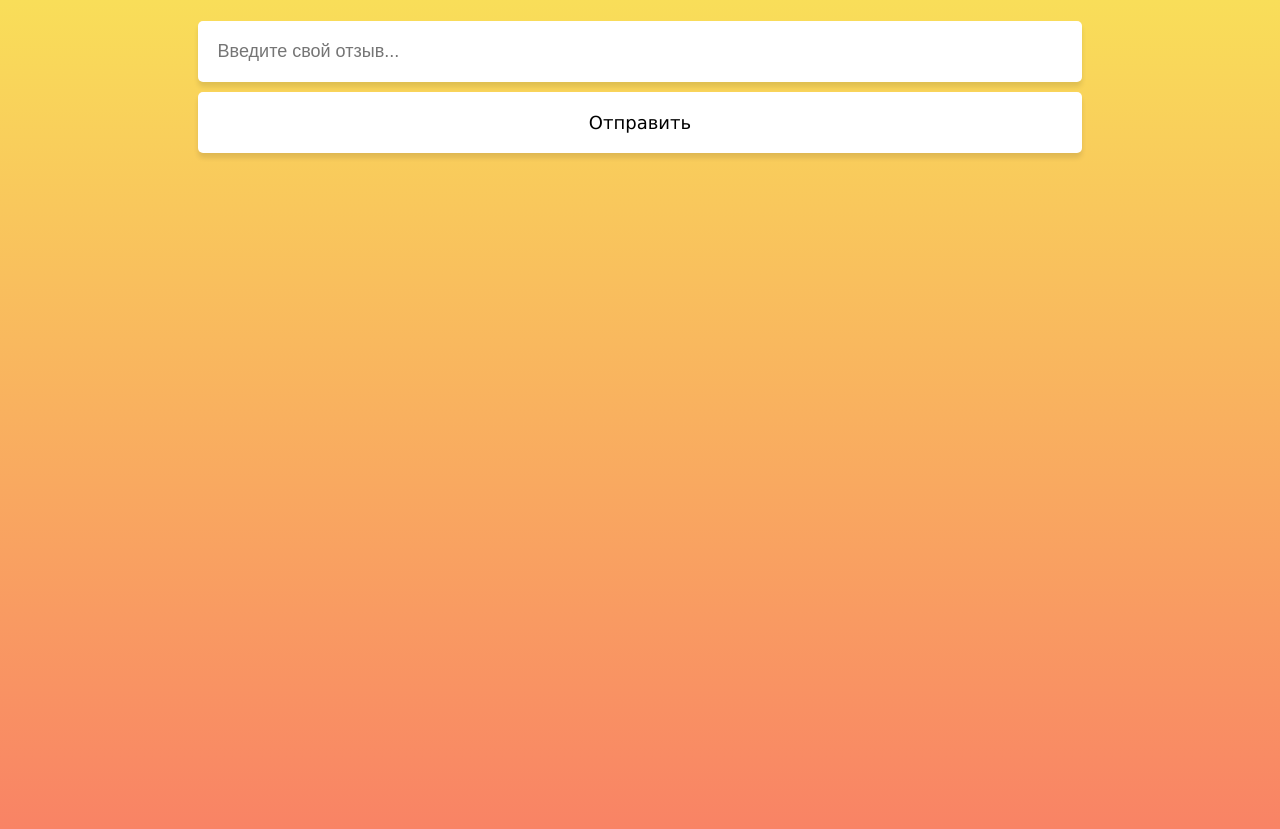
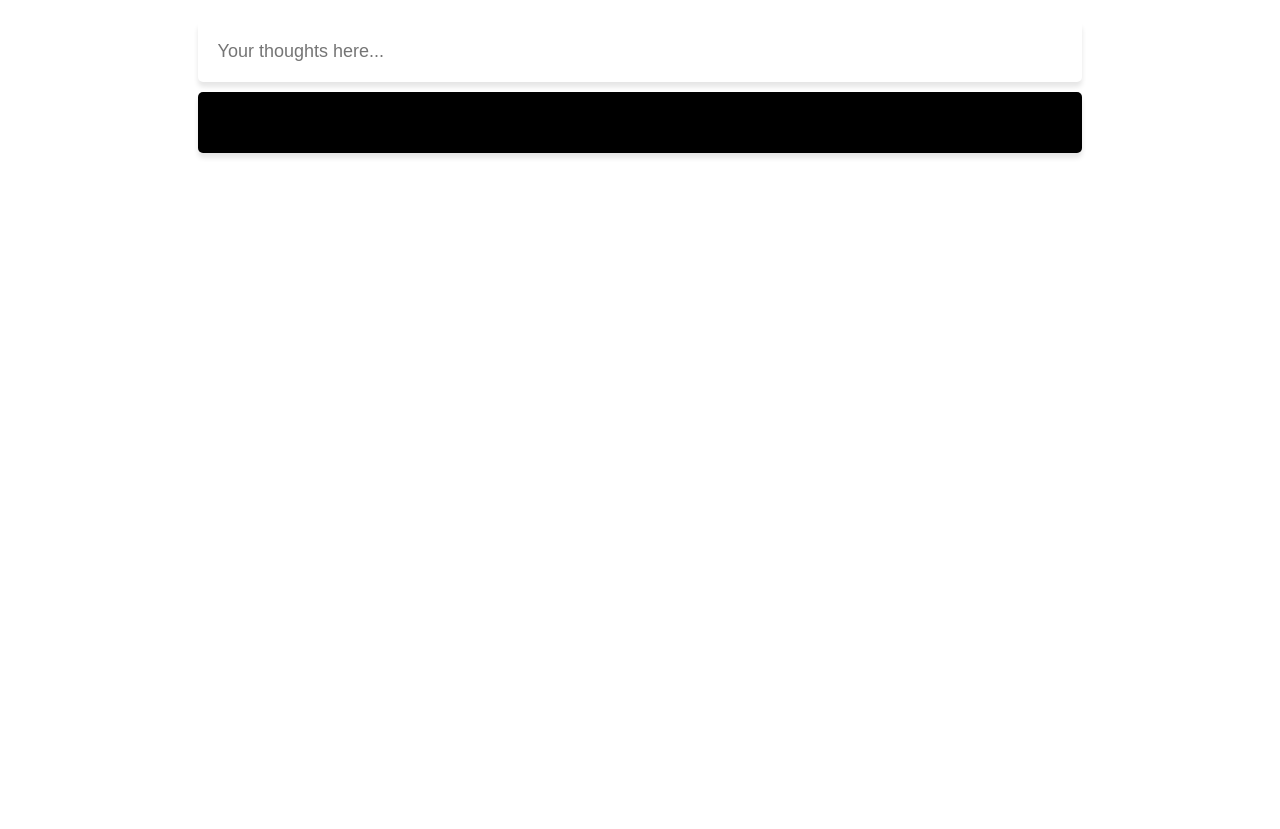
Before and after one commit to OlgaFilili/Forum_aiohttp_server, a Python web app: template templates/index.html in a window 1280 px wide. Run offline with Jinja, Linux system fonts and the light colour scheme; the template is opened without the code that fills it, so the values that code supplies are empty.

Commit message:
change design of the page

```diff
--- a/app/forum/views.py
+++ b/app/forum/views.py
@@ -18,7 +18,7 @@
             messages_data.append({
                 "id": message.id,
                 "text": message.text,
-                "created": str(message.created),
+                "created": (message.created).strftime("%d-%m-%Y %H:%M:%S"),
             })
 
         return web.json_response(data={'messages': messages_data})
--- a/templates/index.html
+++ b/templates/index.html
@@ -10,7 +10,10 @@
 
         body {
             min-height: 100vh;
-            background: linear-gradient(#f9de59, #f98365) no-repeat;
+            background: url('templates/30_Doradus,_Tarantula_Nebula.jpg')
+			<!--linear-gradient(#f9de59, #f98365) no-repeat;-->
+			background-attachment: fixed;
+            background-size: 100% 100%;
         }
 
         h1 {
@@ -30,7 +33,7 @@
         }
 
         .message {
-            background-color: white;
+            background-color: rgba(0, 0, 0, 1);
             width: 100%;
             padding: 20px;
             border-radius: 10px;
@@ -61,7 +64,7 @@
 
         .message__text {
             font-size: 20px;
-            color: black;
+            color: white;
             margin-top: 5px;
         }
 
@@ -81,7 +84,7 @@
         .form__button {
             text-align: center;
             margin-top: 10px;
-            background-color: white;
+            background-color: rgba(0, 0, 0, 1);
             cursor: pointer;
         }
 
@@ -117,8 +120,8 @@
     <div id="root">
         <div class="form">
             <input id="message_text" class="form__input" type="text"
-                   placeholder="Введите свой отзыв..."/>
-            <div class="form__button" onclick="sendMessage()">Отправить</div>
+                   placeholder="Your thoughts here..."/>
+            <div class="form__button" onclick="sendMessage()">Share</div>
         </div>
         <div id="messages">
 
```
Also changed, not shown: 1 other file.
